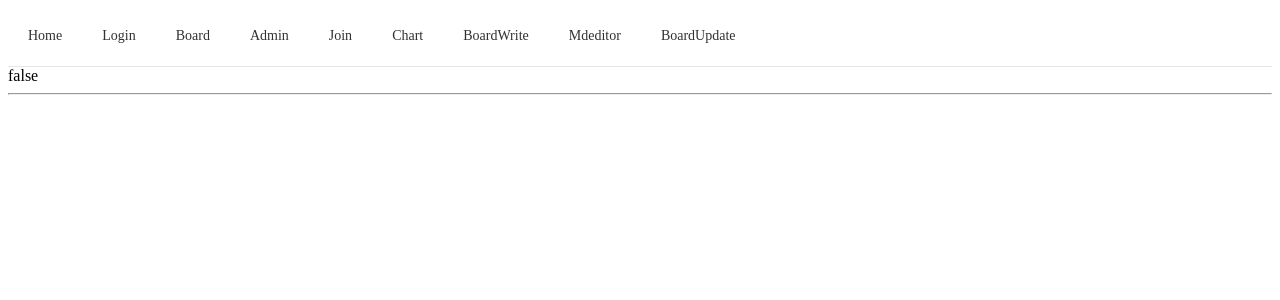
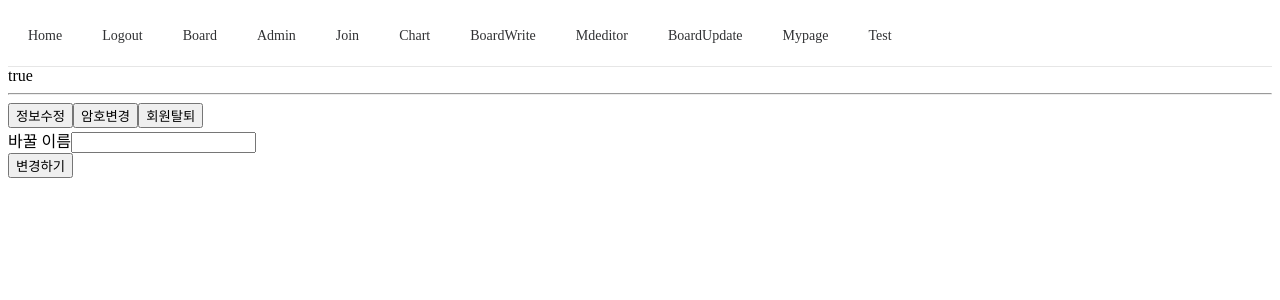
Before and after one commit to dlxorb96/vue_20220124, a Vue app: page /#/mypage in a window 1280 px wide. Before the commit this address led to /#/test. Shown: the top 300 px of the page. Built offline with nearby package versions, Linux system fonts and the light colour scheme; sample sign-in values are in the browser's storage; what @ckeditor/ckeditor5-vue, @kangc/v-md-editor would draw is missing.

Commit message:
2022.02.08

```diff
--- a/src/App.vue
+++ b/src/App.vue
@@ -22,6 +22,8 @@
             <el-menu-item index="/boardWrite">BoardWrite</el-menu-item>
             <el-menu-item index="/mdeditor">Mdeditor</el-menu-item>
             <el-menu-item index="/boardUpdate">BoardUpdate</el-menu-item>
+            <el-menu-item index="/mypage">Mypage</el-menu-item>
+            <el-menu-item index="/test">Test</el-menu-item>
         </el-menu>
         <!-- 자식이 부모쪽에 메소드를 호출할 수 있게 된 경우 -->
 
@@ -35,18 +37,33 @@
 
 <script>
 import {useStore} from 'vuex';
-import {computed, reactive} from 'vue';
+import {computed, reactive, onMounted} from 'vue';
 
 // import {reactive} from 'vue';
 export default {
     //ver 3.0
     setup () {
 
+        onMounted( async()=>{ //F5 새로고침
+            //저장소에 있는 TOKEN값을 읽어서 존재 유무
+            // TOKEN을 추가하는 시점 로그인이 완료되었을 때
+            // TOKEN의 값을 제거하는 시점 로그아웃이 되었을 때
+            if(sessionStorage.getItem("TOKEN") ===null){
+                store.commit("setLogged", false)
+            }
+            else{
+                store.commit("setLogged", true);
+            }
+
+        })
+        // console.log(sessionStorage.getItem("TOKEN"))
+
         const store = useStore();
 
         const menu = computed(()=>{
             return store.getters.getmenu
         })
+        //store의 logged값 실시간으로 확인
         const logged = computed(()=>{
             return store.getters.getLogged
         })
@@ -54,6 +71,8 @@ export default {
             activeIndex : menu
         })
 
+        //메뉴를 클릭했을 때
+        // store값 변경하기
         const handleSelect= (idx)=>{
             console.log(idx)
 
@@ -61,14 +80,16 @@ export default {
         }
 
         //실시간 감지
-        store.subscribe((mutation, state) => {
-            console.log('store.subscribe', mutation, state);
-        })
+        //vue2에선 필요했는데 vue3에서는 computed를 사용해서
+        // 필요가 없음
+        // store.subscribe((mutation, state) => {
+        //     console.log('store.subscribe', mutation, state);
+        // })
 
 
 
 
-        return {menu, state, logged, handleSelect}
+        return {onMounted, menu, state, logged, handleSelect}
     },
     // state변수 ver2.0
 
--- a/src/components/Logout.vue
+++ b/src/components/Logout.vue
@@ -1,13 +1,28 @@
 <template>
     <div>
-        <h3>logout.vue</h3>
+        <!-- <h3>logout.vue</h3> -->
     </div>
 </template>
 
 <script>
+import { onMounted, nextTick } from '@vue/runtime-core'
+import { useRouter } from 'vue-router';
+import {useStore} from 'vuex'
 export default {
     setup () {
+        const store = useStore()
+        const router = useRouter()
+        onMounted(()=>{
+            nextTick(()=>{
+                alert("로그아웃되었습니다");
+                sessionStorage.removeItem("TOKEN");
+                router.push({name: "Home"});
+                store.commit("setmenu", "/")
+                store.commit("setLogged", false)
 
+            })
+
+        })
 
         return {}
     }
--- /dev/null
+++ b/src/components/Mypage.vue
@@ -0,0 +1,39 @@
+<template>
+    <div>
+        <button @click="handleMenu(1)">정보수정</button>
+        <button @click="handleMenu(2)">암호변경</button>
+        <button @click="handleMenu(3)">회원탈퇴</button>
+
+        <!-- <component :is="Menu1"></component> -->
+        <menu-1 v-if="state.menu ===1"></menu-1>
+        <menu-2 v-if="state.menu ===2"></menu-2>
+        <menu-3 v-if="state.menu ===3"></menu-3>
+    </div>
+</template>
+
+<script>
+import { reactive } from '@vue/reactivity'
+import Menu1 from './mypage/Menu1.vue'
+import Menu2 from './mypage/Menu2.vue'
+import Menu3 from './mypage/Menu3.vue'
+export default {
+    components:{
+        Menu1, Menu2 , Menu3
+    },
+    setup () {
+        const state = reactive({
+            menu : 1
+        })
+
+        const handleMenu = (idx) =>{
+            state.menu = idx
+        }
+
+        return {state, handleMenu}
+    }
+}
+</script>
+
+<style lang="scss" scoped>
+
+</style>
--- /dev/null
+++ b/src/components/Test.vue
@@ -0,0 +1,27 @@
+<template>
+    <div>
+
+    </div>
+</template>
+
+<script>
+import axios from 'axios'
+import { onMounted } from '@vue/runtime-core'
+export default {
+    setup () {
+        onMounted(async()=>{
+            const q = '인공지능'
+            const url = `https://www.googleapis.com/books/v1/volumes?q=${q}`
+            const headers = {"Content-Type": "application/json"};
+            const response = await axios.get(url, {headers})
+            console.log(response)
+        })
+
+        return {}
+    }
+}
+</script>
+
+<style lang="scss" scoped>
+
+</style>
--- /dev/null
+++ b/src/components/mypage/Menu1.vue
@@ -0,0 +1,56 @@
+<template>
+    <div>
+        바꿀 이름<input type="text" v-model="state.name"> <br />
+        <button @click="handleClick">변경하기</button>
+    </div>
+</template>
+
+<script>
+import {useStore} from 'vuex';
+import {useRouter} from 'vue-router'
+import { reactive } from '@vue/reactivity'
+import axios from 'axios'
+export default {
+    setup () {
+        const router = useRouter();
+        const store = useStore();
+        const state = reactive({
+            name : '',
+            token : sessionStorage.getItem("TOKEN")
+        })
+        const handleClick = async()=>{
+            if(state.token !==null){
+
+                const url = '/member/update';
+                const headers = {
+                    "Content-Type": "application/json",
+                    "token" : state.token
+                    }
+                const body = {
+                    name: state.name
+                }
+                const response = await axios.put(url, body, {headers})
+                console.log(response)
+                if(response.data.status ===200){
+                    alert("변경완료");
+                    state.name = '';
+                }
+            }
+            else{
+                alert("다시 로그인 해주세요")
+                router.push({name: "Home"});
+                store.commit("setmenu", '/');
+                store.commit('setLogged', false);
+            }
+
+        }
+
+
+        return {state , handleClick, axios}
+    }
+}
+</script>
+
+<style lang="scss" scoped>
+
+</style>
--- /dev/null
+++ b/src/components/mypage/Menu2.vue
@@ -0,0 +1,72 @@
+<template>
+    <div>
+        현재암호<input type="password"  v-model="state.pw"/> <br />
+        바꿀암호<input type="password" v-model="state.pw2" /><br />
+        바꿀암호확인<input type="password" v-model="state.pw3" /><br />
+        <button @click="handleClick">변경하기</button>
+
+    </div>
+</template>
+
+<script>
+import {useStore} from 'vuex';
+import {useRouter} from 'vue-router';
+import axios from 'axios'
+import { reactive } from '@vue/reactivity'
+export default {
+    setup () {
+        const router = useRouter();
+        const store = useStore();
+        const state = reactive({
+            pw: '',
+            pw2: '',
+            pw3: '',
+            token : sessionStorage.getItem("TOKEN")
+        })
+        const handleClick = async()=>{
+            if(state.token !==null){
+                if(state.pw2 !==state.pw3){
+                    alert('암호가 다릅니다');
+                    return false;
+                }
+                const url = '/member/updatepw';
+                const headers = {
+                    "Content-Type": "application/json",
+                    "token" : state.token,
+                };
+                const body = {
+                    pw : state.pw,
+                    pw2: state.pw2,
+                }
+                const response = await axios.put(url, body, {headers});
+                console.log(response)
+                if(response.data.status ===200){
+                    alert("암호 변경 완료");
+                    state.pw = '';
+                    state.pw2 = '';
+                    state.pw3 = '';
+                }
+                else if (response.data.status === -1){
+                    alert('틀린 암호')
+                }
+                else if (response.data.status === 0){
+                    alert('암호 변경 없음')
+                }
+            }
+            else{
+                alert("다시 로그인 해주세요")
+                router.push({name: "Home"});
+                store.commit("setmenu", '/');
+                store.commit('setLogged', false);
+            }
+        }
+
+
+        return {state,axios, handleClick}
+    }
+}
+</script>
+
+<style lang="scss" scoped>
+
+</style>
--- /dev/null
+++ b/src/components/mypage/Menu3.vue
@@ -0,0 +1,59 @@
+<template>
+    <div>
+        암호<input type="password" v-model="state.pw" /><br />
+        <button @click="handleClick">탈퇴하기</button>
+    </div>
+</template>
+
+<script>
+import {useStore} from 'vuex';
+import {useRouter} from 'vue-router'
+import axios from 'axios';
+import { reactive } from '@vue/reactivity'
+export default {
+    setup () {
+        const store = useStore()
+        const router = useRouter()
+        const state = reactive({
+            pw: '',
+            token : sessionStorage.getItem("TOKEN"),
+        })
+
+        const handleClick = async()=>{
+            if(state.token !==null){
+
+                const url = '/member/delete';
+                const headers = {
+                    "Content-Type": "application/json",
+                    "token" : state.token
+                    }
+                const body = {
+                    pw : state.pw
+                }
+                const response = await axios.delete(url, {headers: headers,
+                data: body})
+                console.log(response)
+                if(response.data.status ===200){
+                    alert("삭제완료");
+                    router.push({name: "Home"});
+                    store.commit("setmenu", '/');
+                    store.commit('setLogged', false);
+                }
+            }
+            else{
+                alert("다시 로그인 해주세요")
+                router.push({name: "Home"});
+                store.commit("setmenu", '/');
+                store.commit('setLogged', false);
+
+            }
+        }
+
+        return {state, handleClick}
+    }
+}
+</script>
+
+<style lang="scss" scoped>
+
+</style>
--- a/src/routes/index.js
+++ b/src/routes/index.js
@@ -12,6 +12,8 @@ import Chart from '@/components/Chart.vue';
 import BoardWrite from '@/components/BoardWrite.vue';
 import Mdeditor from '@/components/Mdeditor.vue';
 import BoardUpdate from '@/components/BoardUpdate.vue';
+import Mypage from '@/components/Mypage.vue';
+import Test from '@/components/Test.vue';
 
 
 
@@ -28,6 +30,8 @@ const routes = [
     {path: '/boardWrite', name: "BoardWrite", component:BoardWrite},
     {path: '/mdeditor', name: "Mdeditor", component:Mdeditor},
     {path: '/boardUpdate', name: "BoardUpdate", component:BoardUpdate},
+    {path: '/mypage', name: "Mypage", component:Mypage},
+    {path: '/test', name: "Test", component:Test},
 ]
 
 //라우터 생성(주소표기방식, 라우터설정변수)
```
